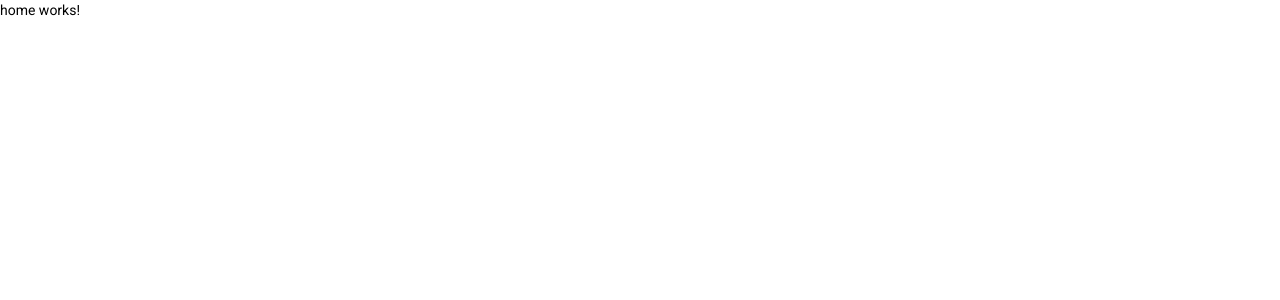
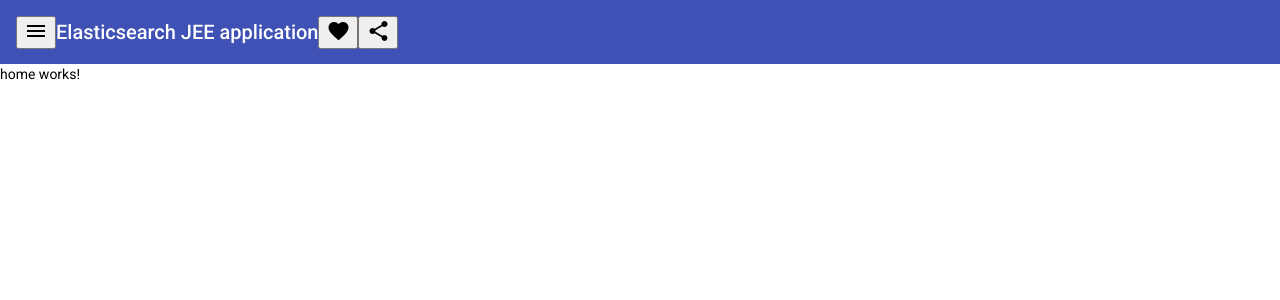
Before and after one commit to walidum/elasticsearch-starter, an Angular app in the folder src/main/resources/frontend/: page /#/home in a window 1280 px wide. Shown: the top 300 px of the page. Built offline with nearby package versions, Linux system fonts and the light colour scheme.

Commit message:
first commit front end

```diff
--- a/src/main/resources/frontend/src/app/app.component.html
+++ b/src/main/resources/frontend/src/app/app.component.html
@@ -1 +1,14 @@
+<mat-toolbar color="primary">
+  <button mat-icon-button class="example-icon" aria-label="Example icon-button with menu icon">
+    <mat-icon>menu</mat-icon>
+  </button>
+  <span>Elasticsearch JEE application</span>
+  <span class="example-spacer"></span>
+  <button mat-icon-button class="example-icon favorite-icon" aria-label="Example icon-button with heart icon">
+    <mat-icon>favorite</mat-icon>
+  </button>
+  <button mat-icon-button class="example-icon" aria-label="Example icon-button with share icon">
+    <mat-icon>share</mat-icon>
+  </button>
+</mat-toolbar>
 <router-outlet></router-outlet>
--- a/src/main/resources/frontend/src/styles.scss
+++ b/src/main/resources/frontend/src/styles.scss
@@ -1,4 +1,11 @@
 /* You can add global styles to this file, and also import other style files */
+@import "~@angular/material/prebuilt-themes/indigo-pink.css";
 
-html, body { height: 100%; }
-body { margin: 0; font-family: Roboto, "Helvetica Neue", sans-serif; }
+html, body {
+  height: 100%;
+}
+
+body {
+  margin: 0;
+  font-family: Roboto, "Helvetica Neue", sans-serif;
+}
```
Also changed, not shown: src/main/resources/frontend/src/app/app.module.ts (+15 -10 lines).
